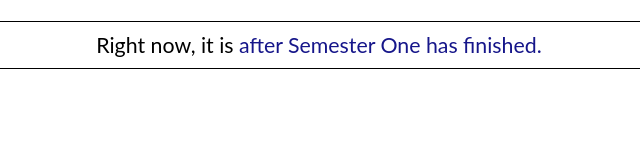
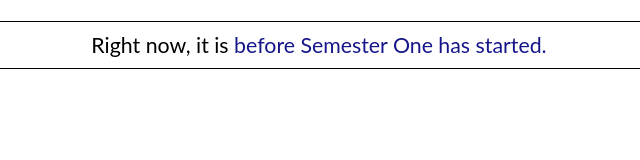
Before and after one commit to a-sadow/semester-week, a plain HTML site: page S12027_blue.html in a window 1280 px wide. Shown: the full height of the page, 321-961 px from the left. Drawn offline with Linux system fonts and the light colour scheme.

Commit message:
Update S12027_blue.html
2027 dates

```diff
--- a/S12027_blue.html
+++ b/S12027_blue.html
@@ -9,27 +9,27 @@
   </p>
   <script> // [N.B: if you want to change how the box and text looks in terms of styling, do so in the line above]
 
-    const semesterStartDate = new Date("2026-02-23T00:00:00+11:00"); // enter the start date of the Semester in AEDT or AEST
+    const semesterStartDate = new Date("2027-02-22T00:00:00+11:00"); // enter the start date of the Semester in AEDT or AEST
 
     const weekStartDates = [
-      new Date("2026-02-23T00:00:00+11:00"), // enter the start date of Week One
-      new Date("2026-03-02T00:00:00+11:00"), // enter the start date of Week Two
-      new Date("2026-03-09T00:00:00+11:00"), // enter the start date of Week Three
-      new Date("2026-03-16T00:00:00+11:00"), // enter the start date of Week Four
-      new Date("2026-03-23T00:00:00+11:00"), // enter the start date of Week Five
-      new Date("2026-03-30T00:00:00+11:00"), // enter the start date of Week Six
-      new Date("2026-04-06T00:00:00+10:00"), // enter the start date of the Semester Recess [N.B: the Semester Recess and/or AEDT/AEST may be here too]
-      new Date("2026-04-13T00:00:00+10:00"), // enter the start date of Week Seven [N.B: the Semester Recess and/or AEDT/AEST may be here too]
-      new Date("2026-04-20T00:00:00+10:00"), // enter the start date of Week Eight [N.B: the Semester Recess and/or AEDT/AEST may be here too]
-      new Date("2026-04-27T00:00:00+10:00"), // enter the start date of Week Nine [N.B: the Semester Recess and/or AEDT/AEST may be here too]
-      new Date("2026-05-04T00:00:00+10:00"), // enter the start date of Week Ten
-      new Date("2026-05-11T00:00:00+10:00"), // enter the start date of Week Eleven
-      new Date("2026-05-18T00:00:00+10:00"), // enter the start date of Week Twelve
-      new Date("2026-05-25T00:00:00+10:00"), // enter the start date of Week Thirteen
-      new Date("2026-06-01T00:00:00+10:00"), // enter the start date of STUVAC
-      new Date("2026-06-08T00:00:00+10:00"), // enter the start of Week One of the Exam Period
-      new Date("2026-06-15T00:00:00+10:00"), // enter the start of Week Two of the Exam Period
-      new Date("2026-06-22T00:00:00+10:00"), // enter the start of the following week (i.e. end of the Semester)
+      new Date("2027-02-22T00:00:00+11:00"), // enter the start date of Week One
+      new Date("2027-03-01T00:00:00+11:00"), // enter the start date of Week Two
+      new Date("2027-03-08T00:00:00+11:00"), // enter the start date of Week Three
+      new Date("2027-03-15T00:00:00+11:00"), // enter the start date of Week Four
+      new Date("2027-03-22T00:00:00+11:00"), // enter the start date of Week Five
+      new Date("2027-03-29T00:00:00+11:00"), // enter the start date of the Semester Recess [N.B: the Semester Recess and/or AEDT/AEST may be here too]
+      new Date("2027-04-05T00:00:00+10:00"), // enter the start date of Week Six
+      new Date("2027-04-12T00:00:00+10:00"), // enter the start date of Week Seven [N.B: the Semester Recess and/or AEDT/AEST may be here too]
+      new Date("2027-04-19T00:00:00+10:00"), // enter the start date of Week Eight [N.B: the Semester Recess and/or AEDT/AEST may be here too]
+      new Date("2027-04-26T00:00:00+10:00"), // enter the start date of Week Nine [N.B: the Semester Recess and/or AEDT/AEST may be here too]
+      new Date("2027-05-03T00:00:00+10:00"), // enter the start date of Week Ten
+      new Date("2027-05-10T00:00:00+10:00"), // enter the start date of Week Eleven
+      new Date("2027-05-17T00:00:00+10:00"), // enter the start date of Week Twelve
+      new Date("2027-05-24T00:00:00+10:00"), // enter the start date of Week Thirteen
+      new Date("2027-05-31T00:00:00+10:00"), // enter the start date of STUVAC
+      new Date("2027-06-07T00:00:00+10:00"), // enter the start of Week One of the Exam Period
+      new Date("2027-06-14T00:00:00+10:00"), // enter the start of Week Two of the Exam Period
+      new Date("2027-06-21T00:00:00+10:00"), // enter the start of the following week (i.e. end of the Semester)
     ];
 
     const getWeekNumber = (date) => {
@@ -82,9 +82,9 @@
         case 5:
           return dayName + " of Week Five.";
         case 6:
+          return dayName + " of Semester Recess."; // depending on when the Semester Recess is, you may need to change the text in the quotation marks
+        case 7:
           return dayName + " of Week Six.";
-        case 7:
-          return dayName + " of Semester Recess."; // depending on when the Semester Recess is, you may need to change the text in the quotation marks
         case 8:
           return dayName + " of the Week Seven."; // depending on when the Semester Recess is, you may need to change the text in the quotation marks
         case 9:
```
